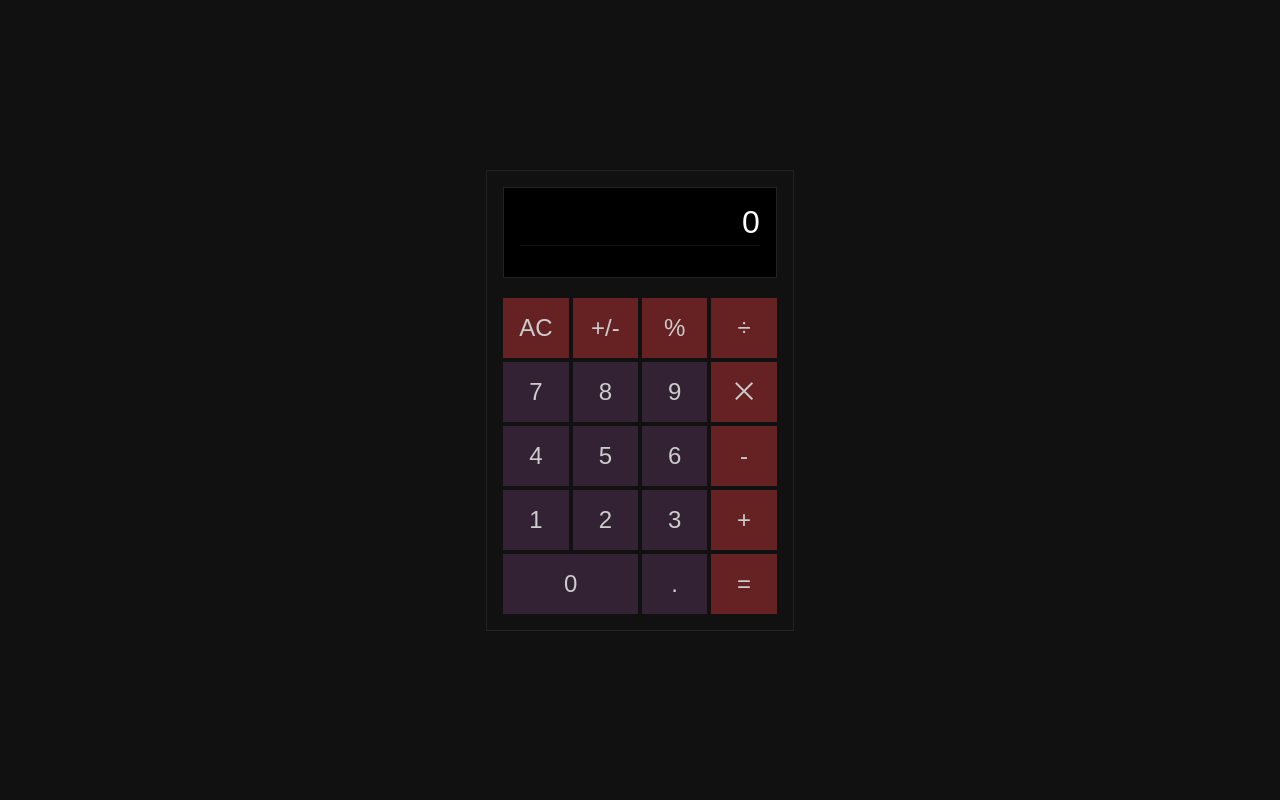
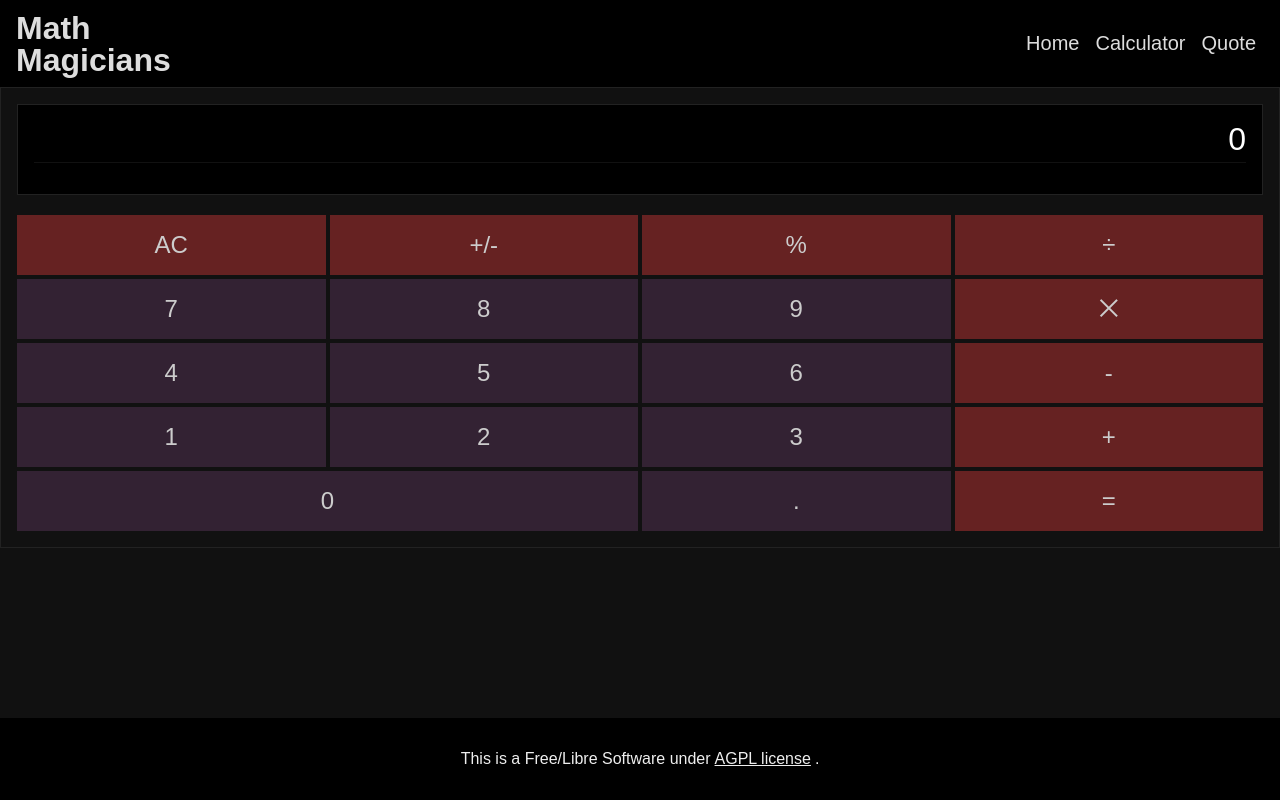
Before and after one commit to ahangarha/MV-MathMagicians, a React (Create React App) app: page / in a window 1280 px wide. Built offline with nearby package versions, Linux system fonts and the light colour scheme.

Commit message:
make general layout

```diff
--- a/src/App.css
+++ b/src/App.css
@@ -1,3 +1,7 @@
+#tabs {
+  flex-grow: 1;
+}
+
 .calculator-wrapper {
   display: grid;
   grid-template-columns: repeat(4, 1fr);
--- a/src/App.js
+++ b/src/App.js
@@ -1,9 +1,17 @@
 import React from 'react';
 import Calculator from './components/Calculator';
 import './App.css';
+import Header from './components/Header';
+import Footer from './components/Footer';
 
 export default function App() {
   return (
-    <Calculator />
+    <>
+      <Header />
+      <main id="tabs">
+        <Calculator />
+      </main>
+      <Footer />
+    </>
   );
 }
--- a/src/index.css
+++ b/src/index.css
@@ -5,11 +5,18 @@
 }
 
 body {
-  display: grid;
-  place-content: center;
   height: 100vh;
+  min-height: 100vh;
   background: #111;
   font-family: sans-serif;
   -webkit-font-smoothing: antialiased;
   -moz-osx-font-smoothing: grayscale;
+  color: #eee;
 }
+
+#root {
+  display: flex;
+  flex-direction: column;
+  justify-content: stretch;
+  height: 100%;
+}
```
